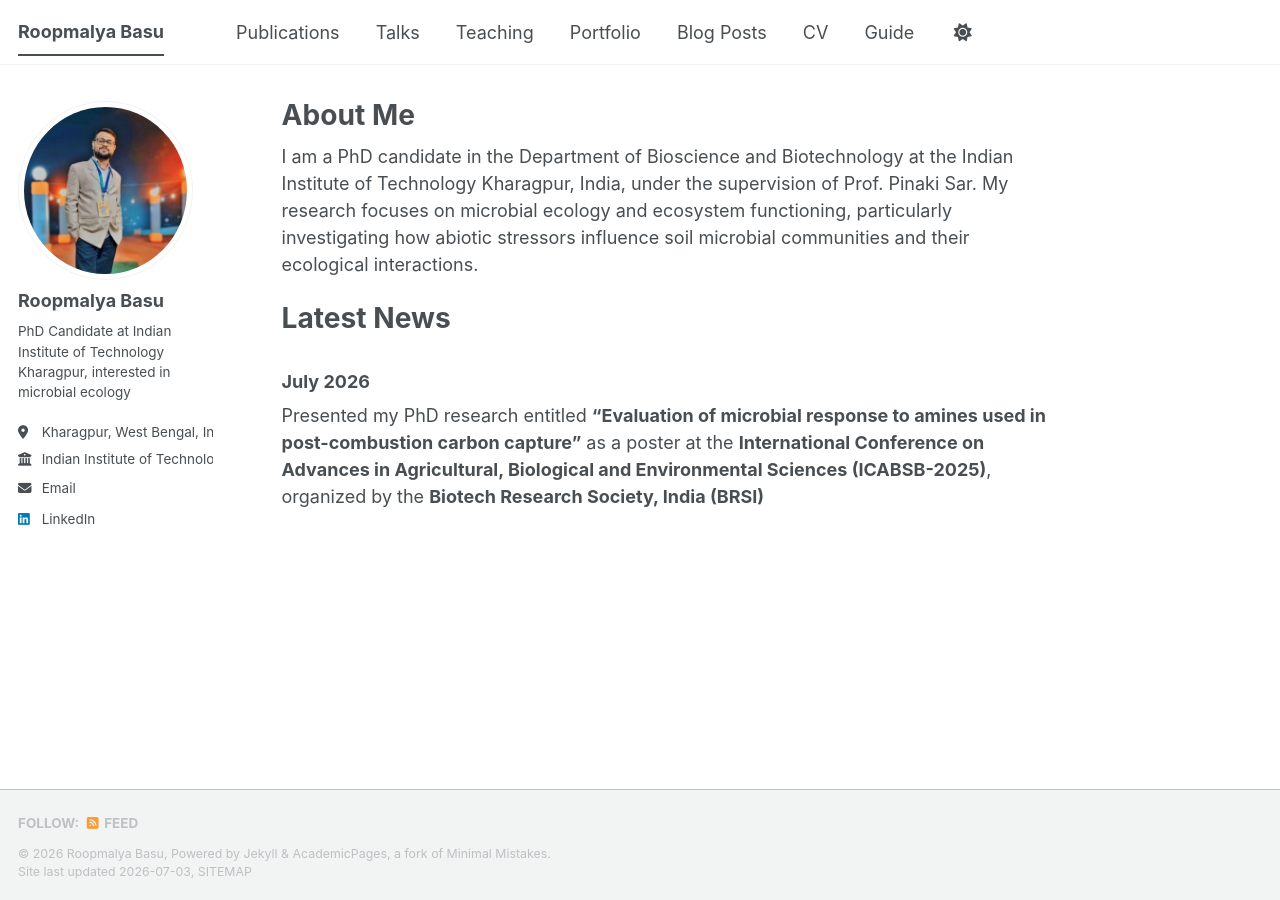
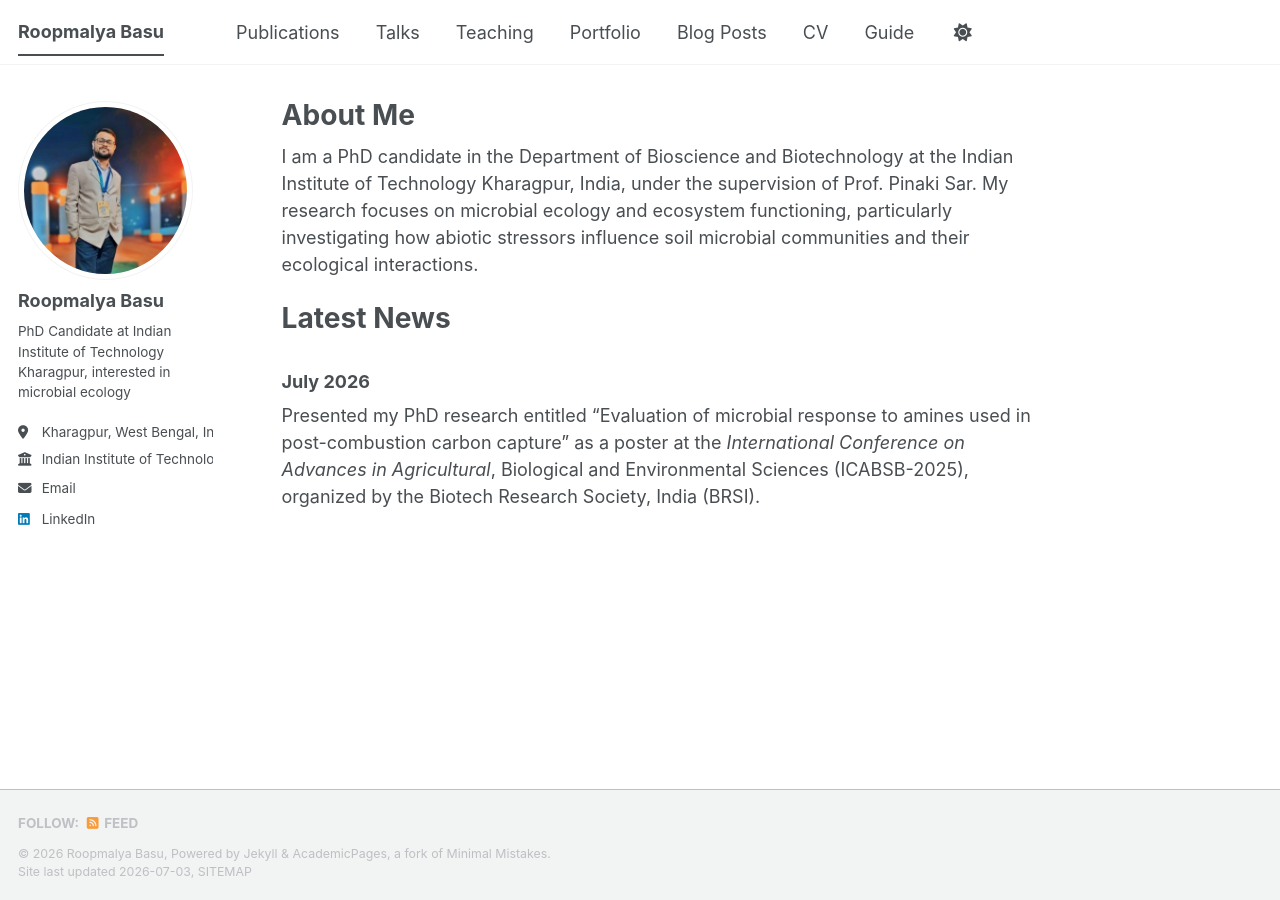
Before and after one commit to roopbt/roopbt.github.io, a Jekyll site: the page built from _pages/about.md, in a window 1280 px wide. Built offline with Jekyll 4.4.1, drawn with Linux system fonts in a browser that asks for light colours; a style sheet for code colours, icons or effects is not loaded.

```diff
--- a/_pages/about.md
+++ b/_pages/about.md
@@ -11,4 +11,4 @@ I am a PhD candidate in the Department of Bioscience and Biotechnology at the In
 
 # Latest News
 ### July 2026
-Presented my PhD research entitled **"Evaluation of microbial response to amines used in post-combustion carbon capture"** as a poster at the **International Conference on Advances in Agricultural, Biological and Environmental Sciences (ICABSB-2025)**, organized by the **Biotech Research Society, India (BRSI)**
+Presented my PhD research entitled "Evaluation of microbial response to amines used in post-combustion carbon capture" as a poster at the *International Conference on Advances in Agricultural*, Biological and Environmental Sciences (ICABSB-2025), organized by the Biotech Research Society, India (BRSI).
```
